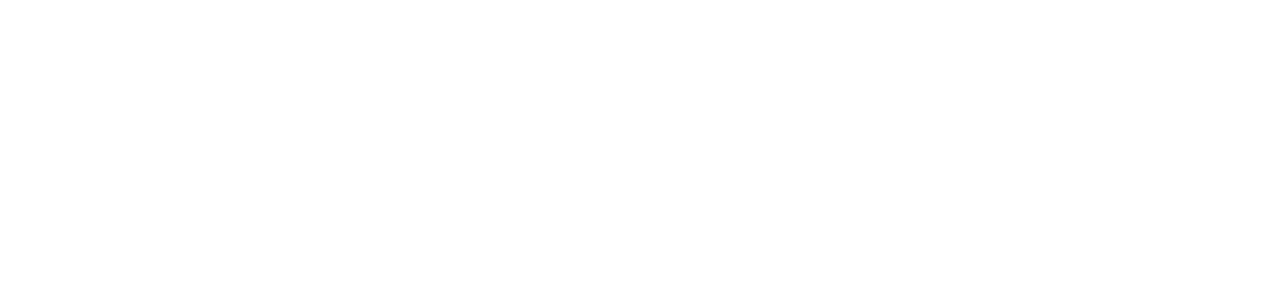
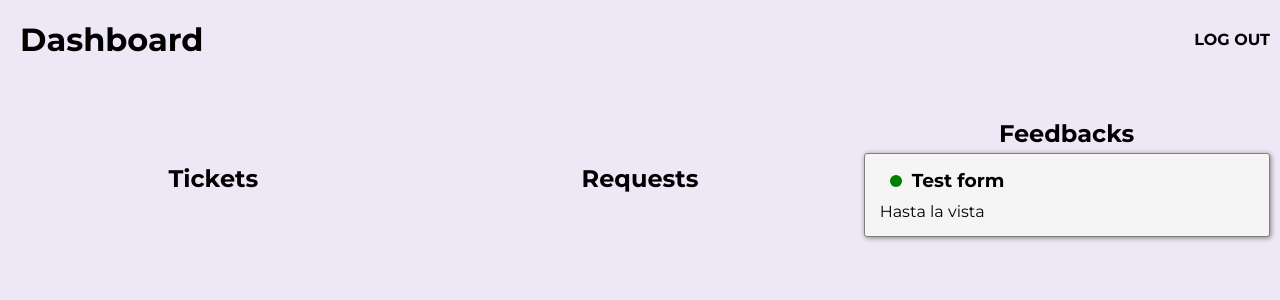
Before and after one commit to vzardd/support-desk, a React (Create React App) app: page /dashboard in a window 1280 px wide. Before the commit this address had no page. Shown: the top 300 px of the page. Built offline with nearby package versions, Linux system fonts and the light colour scheme; data requests are answered from the project's data file; the HTML template or start-up script is replaced by a standard one.

Commit message:
Handle dashboard UI

```diff
--- a/src/App.js
+++ b/src/App.js
@@ -1,6 +1,7 @@
 import Home from "./landing-page/ui/Home";
 import { Route, BrowserRouter as Router , Routes} from "react-router-dom";
 import FormPage from "./form-page/ui/FormPage";
+import Dashboard from "./dashboard/ui/Dashboard";
 function App() {
   return (
     <Router>
@@ -9,6 +10,7 @@
         <Route path="/login" element={<FormPage type="login"/>}/>
         <Route path="/request-feature" element={<FormPage type="request-feature"/>}/>
         <Route path="/raise-ticket" element={<FormPage type="raise-ticket"/>}/>
+        <Route path="/dashboard" element={<Dashboard/>}/>
       </Routes>
     </Router>
   );
--- /dev/null
+++ b/src/dashboard/ui/Dashboard.js
@@ -0,0 +1,60 @@
+import { useEffect } from "react";
+import "./dashboard.css";
+import useFetch from "../../useFetch";
+
+export default function Dashboard(){
+    const {data, isLoading, error} = useFetch("http://localhost:8000/userform");
+    const tickets = data?.filter(
+        (t) => {
+            return t.type==="raise-ticket";
+        }
+    );
+    const requests = data?.filter(
+        (t) => {
+            return t.type==="request-feature";
+        }
+    );
+    const feedbacks = data?.filter(
+        (t) => {
+            return t.type==="feedback";
+        }
+    );
+
+    return (
+        <div className="dashboard-section">
+            <div className="dashboard-header">
+                <h1 className="dash-title">Dashboard</h1>
+                <span className="logout">LOG OUT</span>
+            </div>
+            { tickets && <div className="dashboard-body">
+                <div className="tickets-container">
+                    <h2 className="black-title">Tickets</h2>
+                    {
+                        tickets.map( (ticket) =>  <Ticket ticket={ticket}/>)
+                    }
+                </div>
+                <div className="requests-container">
+                    <h2 className="black-title">Requests</h2>
+                    {
+                        requests.map( (ticket) =>  <Ticket ticket={ticket}/>)
+                    }
+                </div>
+                <div className="feedback-container">
+                    <h2 className="black-title">Feedbacks</h2>
+                    {
+                        feedbacks.map( (ticket) =>  <Ticket ticket={ticket}/>)
+                    }
+                </div>
+            </div>}
+        </div>
+    );
+}
+
+const Ticket = ({ticket: {id,subject, message, status, type}}) => {
+    return (
+        <div className="ticket" key={`${type}-${id}`}>
+            <h3 className="ticket-title" ><div className={`status-icon status-${status}`}></div>{subject}</h3>
+            <p className="ticket-message">{message}</p>
+        </div>
+    );
+}
--- /dev/null
+++ b/src/dashboard/ui/dashboard.css
@@ -0,0 +1,96 @@
+.ticket{
+    padding: 10px;
+    background-color: var(--light-grey);
+    width: 90%;
+    border: 1px solid grey;
+    border-radius: 3px;
+    box-shadow: 1px 1px 5px grey;
+}
+
+.dashboard-section{
+    min-height: 100vh;
+    width: 100vw;
+    background-color: var(--soft-white);
+    display: flex;
+    flex-direction: column;
+    gap: min(5vw,5vh);
+}
+
+.dashboard-header{
+    display: flex;
+    justify-content: space-between;
+    align-items: center;
+    width: 100vw;
+}
+
+.dash-title{
+    padding: 20px;
+    font-family: "Monsterrat";
+    font-weight: bold;
+}
+
+.logout{
+    font-family: Monsterrat;
+    font-weight: 700;
+    padding: 10px;
+    cursor: pointer;
+    position: relative;
+}
+
+.logout::after{
+    content:"";
+    position: absolute;
+    width: 0;
+    height: 2px;
+    background-color: red;
+    bottom: 5px;
+    left: 7%;
+    transition: width .4s ease-in-out;
+}
+
+.logout:hover::after{
+    width: 86%;
+}
+
+.ticket-title, .ticket-message{
+    font-family: Monsterrat;
+    padding: 5px;
+}
+
+.status-icon{
+    height: 12px;
+    width: 12px;
+    vertical-align: middle;
+    margin-inline: 10px;
+    display: inline-block;
+    border-radius: 50%;
+    position: relative;
+    bottom: 1px;
+}
+
+.status-open{
+    background-color: green;
+}
+
+.status-closed{
+    background-color: red;
+}
+
+.status-hold{
+    background-color: yellow;
+}
+
+.dashboard-body{
+    display: flex;
+    justify-content: center;
+    align-items: center;
+}
+
+.tickets-container, .requests-container, .feedback-container{
+    width: 100px;
+    display: flex;
+    flex-direction: column;
+    gap: 5px;
+    align-items: center;
+    flex-grow: 1;
+}
--- a/src/data/db.json
+++ b/src/data/db.json
@@ -6,7 +6,8 @@
       "email": "abc@gmail.com",
       "subject": "Test form",
       "message": "Hasta la vista",
-      "type": "feedback"
+      "type": "feedback",
+      "status":"open"
     }
   ]
 }
--- a/src/form-page/ui/FormPage.js
+++ b/src/form-page/ui/FormPage.js
@@ -17,7 +17,8 @@
             "email": email,
             "subject":subject,
             "message": msg,
-            "type": type
+            "type": type,
+            "status":"open"
         }
 
         fetch(url, {method: "POST", headers: {"Content-Type":"application/json"}, body: JSON.stringify(form)})
--- a/src/landing-page/ui/components/Faq.js
+++ b/src/landing-page/ui/components/Faq.js
@@ -68,7 +68,8 @@
             "email": email,
             "subject":subject,
             "message": msg,
-            "type": type
+            "type": type,
+            "status": "open"
         }
 
         fetch(url, {method: "POST", headers: {"Content-Type":"application/json"}, body: JSON.stringify(form)})
--- a/src/useFetch.js
+++ b/src/useFetch.js
@@ -8,10 +8,11 @@
 
     useEffect( () => {
         setIsLoading(true);
-        const abortController = AbortController();
-        fetch(url, {signal : abortController.signal, method: method, headers: {"Content-Type":"application/json"}, body: body})
+        // const abortController = new AbortController();
+        fetch(url, {method: method, headers: {"Content-Type":"application/json"}, body: body})
         .then(
             res => {
+                console.log("1",res);
                 if(!res.ok){
                     throw Error("Could not fetch data");
                 }
@@ -20,6 +21,7 @@
         )
         .then(
             data => {
+                console.log("2",data);
                 setData(data);
                 setIsLoading(false);
                 setError(null);
@@ -27,7 +29,9 @@
         )
         .catch(
             e => {
+                console.log("3",e);
                 if(e.name !== "AbortError"){
+                    console.log("4 Abort");
                     setError(e.message);
                     setIsLoading(false);
                     setData(null);
@@ -35,9 +39,9 @@
                 }
             }
         );
-        return (
-            abortController.abort()
-        );
+        // return (
+        //     abortController.abort()
+        // );
     }, [url]);
 
     return {data, isLoading, error};
```
